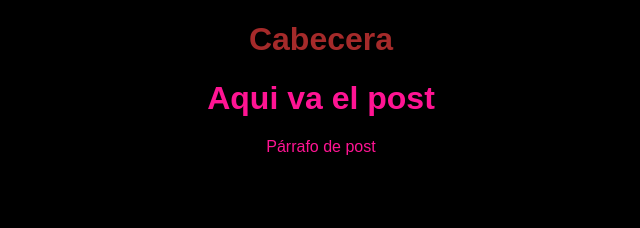
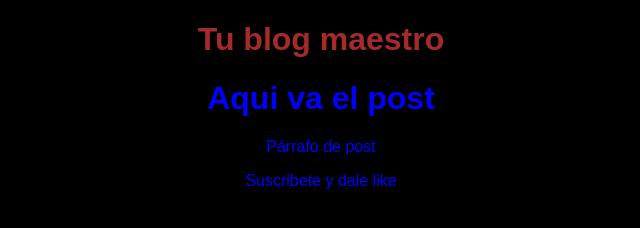
Before and after one commit to Jefferson2103/blog, a plain HTML site: page blogpost.html in a window 1280 px wide. Shown: the whole page, without its empty margins (319-959 px from the left). Drawn offline with Linux system fonts and the light colour scheme.

Commit message:
Agregue suscripción cambie cabecera y body color azul

```diff
--- a/blogpost.html
+++ b/blogpost.html
@@ -8,8 +8,9 @@
     <link rel="stylesheet" href="/css/estilos.css">
 </head>
 <body>
-    <h1 class="cabecera ">Cabecera</h1>
+    <h1 class="cabecera ">Tu blog maestro</h1>
     <h1>Aqui va el post</h1>
     <p>Párrafo de post</p>
+    <p>Suscribete y dale like</p>
 </body>
 </html>
--- a/css/estilos.css
+++ b/css/estilos.css
@@ -1,7 +1,7 @@
 body{
     text-align: center;
     font-family: Arial, Helvetica, sans-serif;
-    color: deeppink;
+    color: blue;
     background-color: black;
 }
 
```
